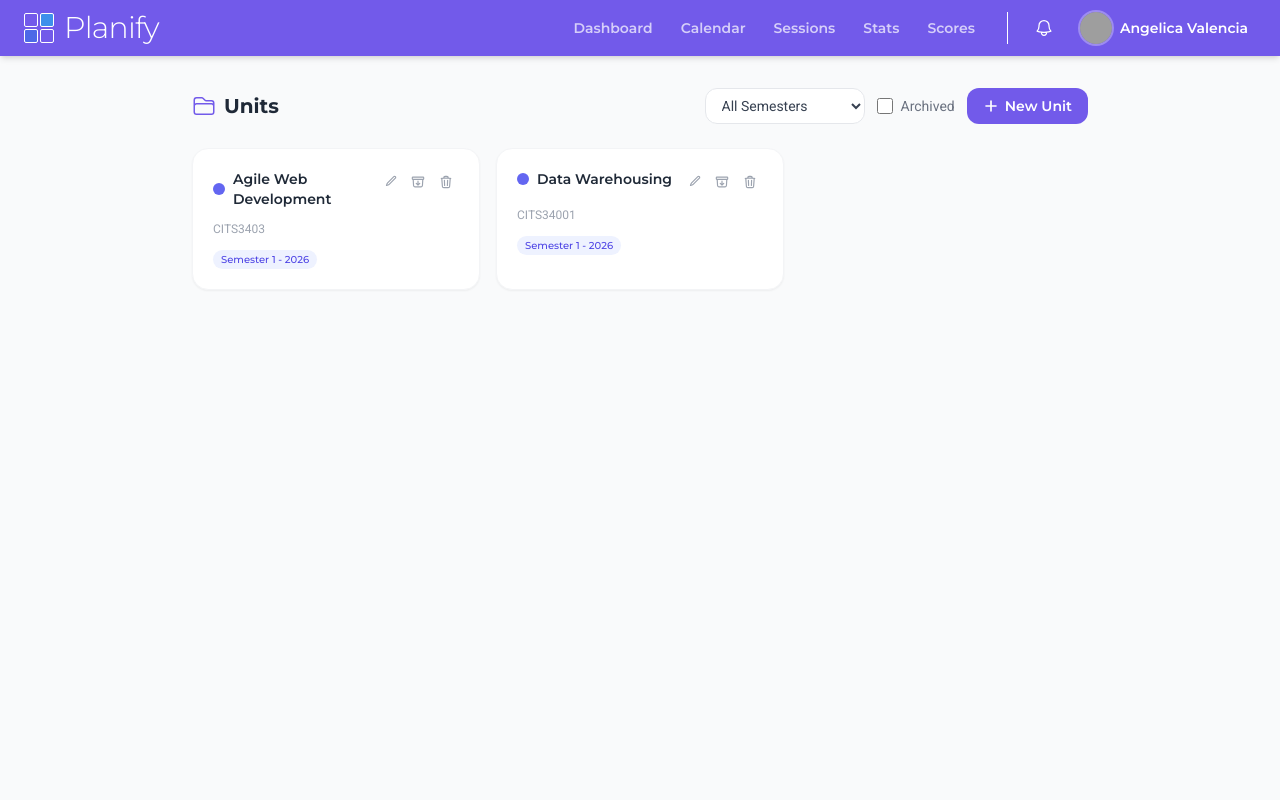
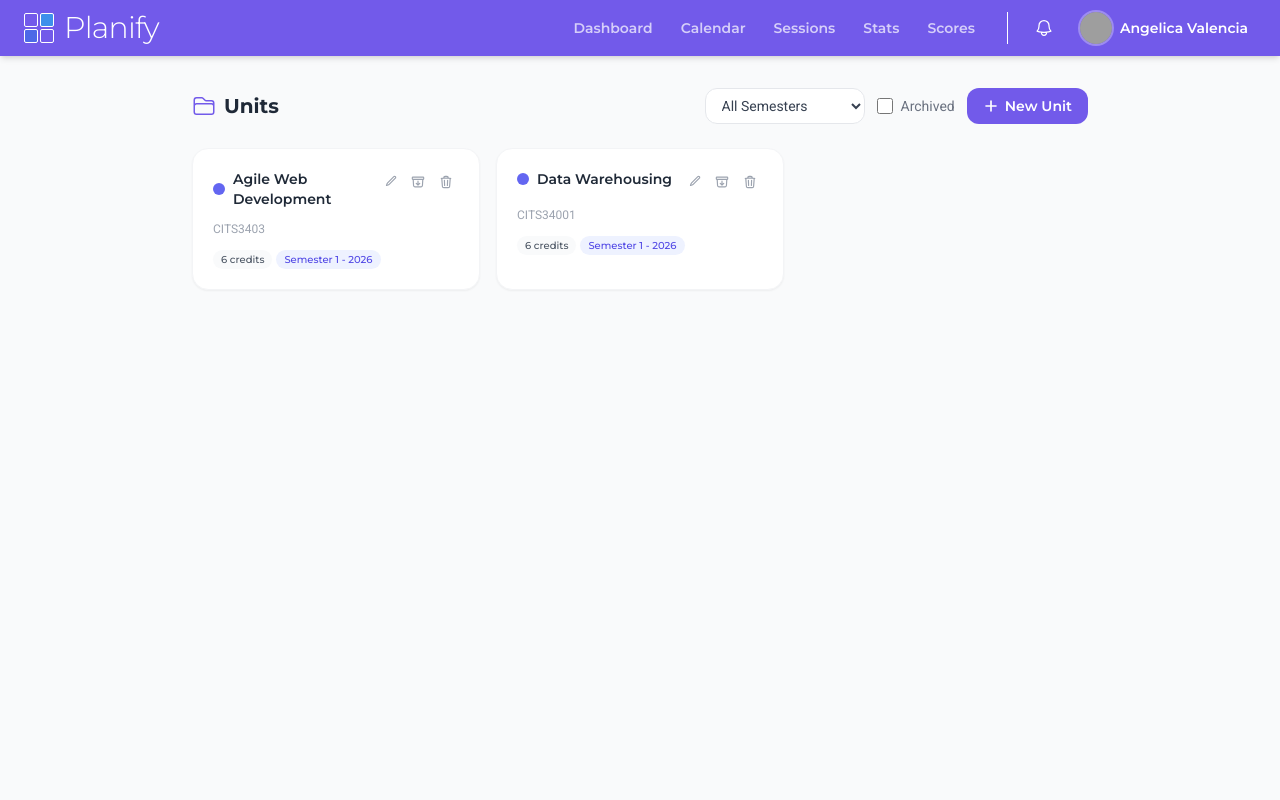
Before and after one commit to Dyutiman-shiv/Agile-web-dev-project, a Flask app: page /units in a window 1280 px wide. Run offline with Flask 3, Linux system fonts and the light colour scheme; a user stored in the database is signed in; data comes from the database, SQL or seed files in the repository; both versions use the stored data as it was after the commit; data that the repository does not hold is empty; some libraries are stand-ins or nearby versions; grey boxes are pictures that could not be loaded.

Commit message:
Modified the Units Model to include the number of credits. Also, I modified the routes, html and js to allow POST, PUT and GET of the number of credits per unit.

```diff
--- a/Backend/models.py
+++ b/Backend/models.py
@@ -211,6 +211,7 @@ class Unit(db.Model):  # type: ignore[name-defined]
     name = db.Column(db.String(120), nullable=False)
     code = db.Column(db.String(20), nullable=True)
     color = db.Column(db.String(20), nullable=False, default="#6366f1")
+    number_credits = db.Column(db.Integer, nullable=True, default=6)
     archived = db.Column(db.Boolean, nullable=False, default=False)
 
     def __init__(self, **kwargs):
@@ -222,6 +223,7 @@ class Unit(db.Model):  # type: ignore[name-defined]
             "name": self.name,
             "code": self.code or "",
             "color": self.color,
+            "number_credits": self.number_credits,
             "archived": self.archived,
             "semester_id": self.semester_id,
             "semester_name": self.semester.name if self.semester else None,
--- a/Backend/unit_routes.py
+++ b/Backend/unit_routes.py
@@ -29,6 +29,7 @@ def list_units():
         q = q.filter_by(archived=True)
 
     units = q.order_by(Unit.name).all()
+    print([u.to_dict() for u in units])
     return jsonify([u.to_dict() for u in units])
 
 
@@ -44,12 +45,25 @@ def create_unit():
     color = (data.get("color") or "#6366f1").strip()
     semester_id = data.get("semester_id")
 
+    if data.get("credits") is not None:
+        try:
+            unit_credits = int(data["credits"])
+            if unit_credits < 0:
+                raise ValueError
+        except (ValueError, TypeError):
+            return jsonify({"success": False, "message": "Number of credits must be a non-negative integer."}), 400
+    else:
+        unit_credits = 6
+
+    print(unit_credits)
+
     unit = Unit(
         user_id=current_user.id,
         name=name,
         code=code,
         color=color,
-        semester_id=semester_id if semester_id else None,
+        number_credits=unit_credits,
+        semester_id=semester_id if semester_id else None
     )
     db.session.add(unit)
     db.session.commit()
@@ -71,13 +85,15 @@ def update_unit(unit_id):
         unit.name = name
     if "code" in data:
         unit.code = (data["code"] or "").strip() or None
+    if "credits" in data:
+        unit.number_credits = data["credits"] if isinstance(data["credits"], int) and data["credits"] >= 0 else unit.number_credits
     if "color" in data:
         unit.color = (data["color"] or "#6366f1").strip()
     if "semester_id" in data:
         unit.semester_id = data["semester_id"] if data["semester_id"] else None
     if "archived" in data:
         unit.archived = bool(data["archived"])
-
+    print(unit.to_dict())
     db.session.commit()
     return jsonify({"success": True, "unit": unit.to_dict()})
 
--- a/Frontend/static/js/units.js
+++ b/Frontend/static/js/units.js
@@ -60,7 +60,7 @@ $(function () {
                     '</div>' +
                     '<div class="flex items-center gap-0.5">' +
                     '<button class="edit-unit-btn p-1.5 rounded-lg text-gray-400 hover:text-primary_purp hover:bg-indigo-50 transition-colors" ' +
-                    'data-id="' + u.id + '" data-name="' + escapeHtml(u.name) + '" data-code="' + escapeHtml(u.code) + '" data-color="' + u.color + '" data-semester="' + (u.semester_id || '') + '" data-archived="' + u.archived + '">' +
+                    'data-id="' + u.id + '" data-name="' + escapeHtml(u.name) + '" data-code="' + escapeHtml(u.code) + '" data-color="' + u.color + '" data-semester="' + (u.semester_id || '') + '" data-archived="' + u.archived + '" data-number_credits="' + u.number_credits + '">' +
                     '<svg class="w-3.5 h-3.5" fill="none" stroke="currentColor" stroke-width="2" viewBox="0 0 24 24"><path stroke-linecap="round" stroke-linejoin="round" d="M16.862 4.487l1.687-1.688a1.875 1.875 0 112.652 2.652L10.582 16.07a4.5 4.5 0 01-1.897 1.13L6 18l.8-2.685a4.5 4.5 0 011.13-1.897l8.932-8.931z"/></svg></button>' +
                     '<button class="archive-unit-btn p-1.5 rounded-lg text-gray-400 hover:text-amber-500 hover:bg-amber-50 transition-colors" data-id="' + u.id + '" data-archived="' + u.archived + '" title="' + (u.archived ? 'Unarchive' : 'Archive') + '">' +
                     '<svg class="w-3.5 h-3.5" fill="none" stroke="currentColor" stroke-width="2" viewBox="0 0 24 24"><path stroke-linecap="round" stroke-linejoin="round" d="M20.25 7.5l-.625 10.632a2.25 2.25 0 01-2.247 2.118H6.622a2.25 2.25 0 01-2.247-2.118L3.75 7.5m8.25 3v6.75m0 0l-3-3m3 3l3-3M3.375 7.5h17.25c.621 0 1.125-.504 1.125-1.125v-1.5c0-.621-.504-1.125-1.125-1.125H3.375c-.621 0-1.125.504-1.125 1.125v1.5c0 .621.504 1.125 1.125 1.125z"/></svg></button>' +
@@ -68,6 +68,10 @@ $(function () {
                     '<svg class="w-3.5 h-3.5" fill="none" stroke="currentColor" stroke-width="2" viewBox="0 0 24 24"><path stroke-linecap="round" stroke-linejoin="round" d="M14.74 9l-.346 9m-4.788 0L9.26 9m9.968-3.21c.342.052.682.107 1.022.166m-1.022-.165L18.16 19.673a2.25 2.25 0 01-2.244 2.077H8.084a2.25 2.25 0 01-2.244-2.077L4.772 5.79m14.456 0a48.108 48.108 0 00-3.478-.397m-12 .562c.34-.059.68-.114 1.022-.165m0 0a48.11 48.11 0 013.478-.397m7.5 0v-.916c0-1.18-.91-2.164-2.09-2.201a51.964 51.964 0 00-3.32 0c-1.18.037-2.09 1.022-2.09 2.201v.916m7.5 0a48.667 48.667 0 00-7.5 0"/></svg></button>' +
                     '</div></div>' +
                     (u.code ? '<p class="text-xs text-gray-400 roboto-regular mb-2">' + escapeHtml(u.code) + '</p>' : '') +
+                    (u.number_credits ?
+                        '<span class="inline-block px-2 py-0.5 rounded-full bg-gray-50 text-gray-600 text-[10px] montserrat-medium mr-1">'
+                        + u.number_credits + ' credits</span>'
+                        : '') +
                     (u.semester_name ? '<span class="inline-block px-2 py-0.5 rounded-full bg-indigo-50 text-indigo-600 text-[10px] montserrat-medium">' + escapeHtml(u.semester_name) + '</span>' : '') +
                     (u.archived ? ' <span class="inline-block px-2 py-0.5 rounded-full bg-gray-100 text-gray-500 text-[10px] montserrat-medium">Archived</span>' : '') +
                     '</div>';
@@ -102,6 +106,7 @@ $(function () {
         $("#unit-name").val("");
         $("#unit-code").val("");
         $("#unit-semester").val("");
+        $("#unit-credits").val("");
         selectedColor = "#6366f1";
         $(".unit-color-dot").removeClass("ring-2 ring-offset-2 ring-indigo-400");
         $(".unit-color-dot[data-color='#6366f1']").addClass("ring-2 ring-offset-2 ring-indigo-400");
@@ -119,6 +124,7 @@ $(function () {
         $("#unit-name").val($btn.data("name"));
         $("#unit-code").val($btn.data("code"));
         $("#unit-semester").val($btn.data("semester") || "");
+        $("#unit-credits").val($btn.data("number_credits") || "");
         selectedColor = $btn.data("color");
         $(".unit-color-dot").removeClass("ring-2 ring-offset-2 ring-indigo-400");
         $(".unit-color-dot[data-color='" + selectedColor + "']").addClass("ring-2 ring-offset-2 ring-indigo-400");
@@ -136,13 +142,18 @@ $(function () {
         const name = $("#unit-name").val().trim();
         const code = $("#unit-code").val().trim();
         const semesterId = $("#unit-semester").val() || null;
-
+        const credits = $("#unit-credits").val().trim();
         if (!name) {
             showAlert("unit-alert", "Unit name is required.", "danger");
             return;
         }
 
-        const payload = { name: name, code: code, color: selectedColor, semester_id: semesterId ? parseInt(semesterId) : null };
+        if (!credits || isNaN(credits) || parseInt(credits) < 0) {
+            showAlert("unit-alert", "Number of credits must be a non-negative integer.", "danger");
+            return;
+        }
+
+        const payload = { name: name, code: code, color: selectedColor, semester_id: semesterId ? parseInt(semesterId) : null, credits: parseInt(credits) };
         const url = id ? "/api/units/" + id : "/api/units";
         const method = id ? "PUT" : "POST";
 
--- a/Frontend/templates/dashboard.html
+++ b/Frontend/templates/dashboard.html
@@ -190,6 +190,7 @@
 </div>
 
 {% endblock %} {% block scripts %}
+<script src="https://code.jquery.com/jquery-3.6.0.min.js"></script>
 <script src="{{ url_for('static', filename='js/dashboard.js') }}"></script>
 <script src="{{ url_for('static', filename='js/calendar.js') }}"></script>
 {% endblock %}
--- a/Frontend/templates/units.html
+++ b/Frontend/templates/units.html
@@ -80,6 +80,14 @@
                     </select>
                 </div>
             </div>
+            <div class="grid grid-cols-2 gap-4">
+                <div>
+                    <label class="block text-sm montserrat-medium text-gray-600 mb-1.5">Number of Credits</label>
+                    <input type="number" id="unit-credits" min="0" placeholder="e.g. 6"
+                           class="w-full px-4 py-2.5 rounded-xl border border-gray-200 bg-gray-50 text-gray-800 text-sm
+                                  focus:border-indigo-400 focus:ring-2 focus:ring-indigo-100 focus:bg-white transition-all roboto-regular">
+                </div>
+            </div>
             <div>
                 <label class="block text-sm montserrat-medium text-gray-600 mb-1.5">Color</label>
                 <div class="flex gap-2" id="unit-color-picker">
```
Also changed, not shown: Backend/dashboard_routes.py (+9 -1 lines), Frontend/static/js/dashboard.js (+13 -0 lines), Frontend/templates/academic_settings.html (+8 -0 lines), Backend/app.db.
